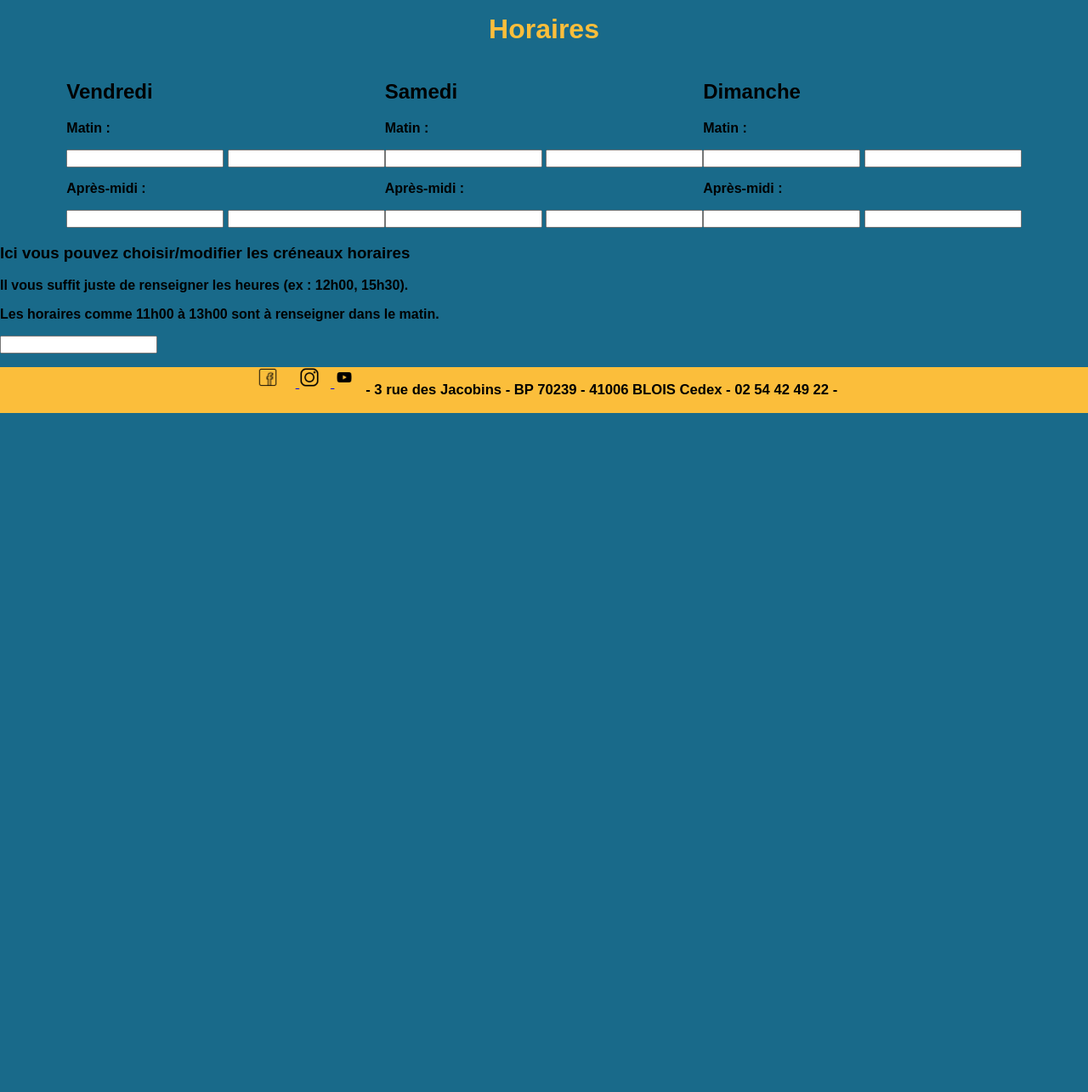
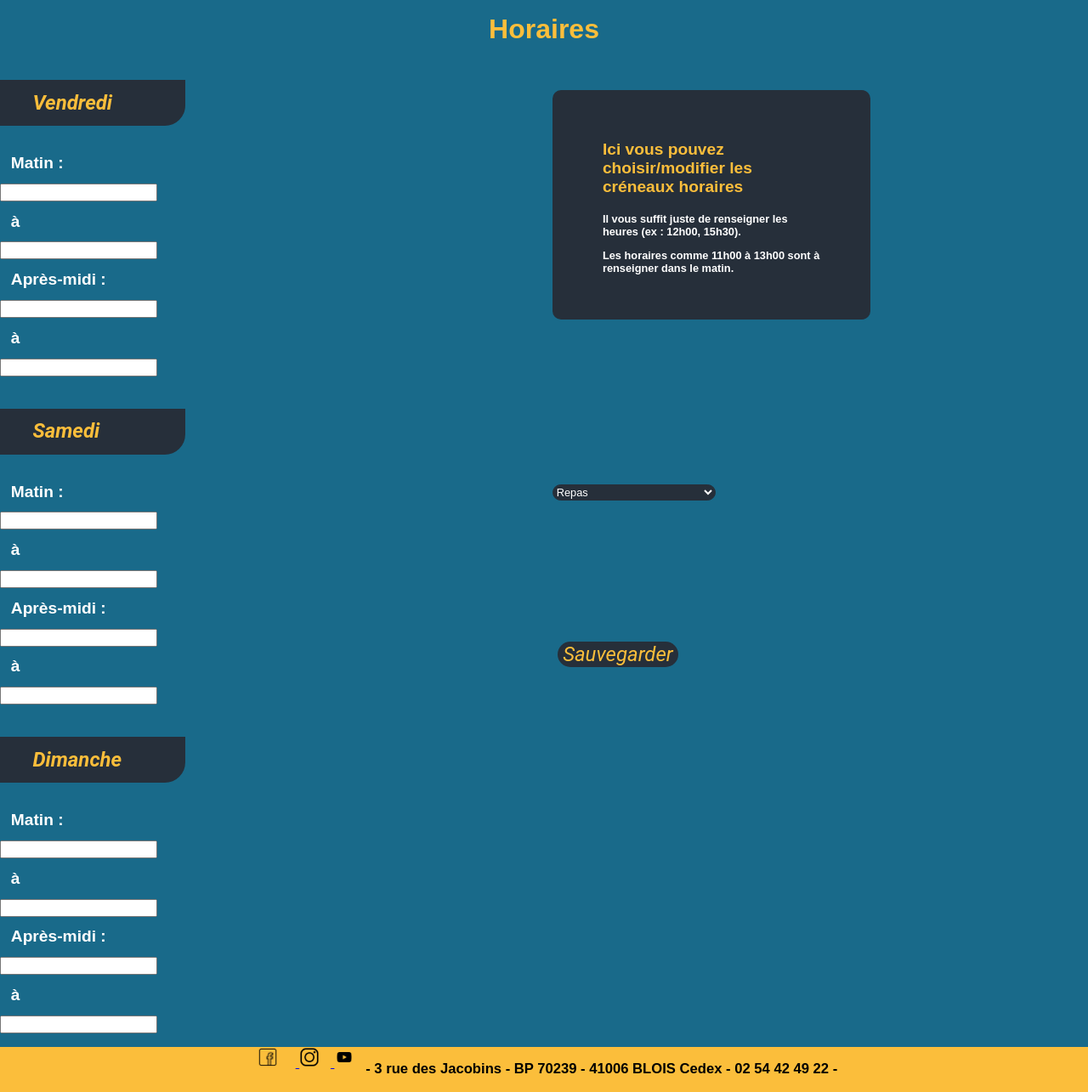
Before and after one commit to vincentprr/Projet-2a, a Flask app: page /horaires in a window 1280 px wide. Shown: the part 126-1411 px from the top of the page at 85% size. Before the commit the page ends 612 px from the top, so only its background shows below. Run offline with Flask 2, Linux system fonts and the light colour scheme.

Commit message:
création page horaires

```diff
--- a/src/static/css/style.css
+++ b/src/static/css/style.css
@@ -22,7 +22,8 @@ body {
 .titretop a {
     margin-left: 5%;
 }
-.titretop img{
+
+.titretop img {
     width: auto;
     height: 7.5vh;
 
@@ -41,7 +42,7 @@ body {
     color: #ddd;
 }
 
-.nomfest h1:first-child{
+.nomfest h1:first-child {
     margin-right: 3%;
 }
 
@@ -82,7 +83,7 @@ body {
     display: none;
 }
 
-.icon img{
+.icon img {
     width: 5vw;
     height: 5vw;
 }
@@ -100,6 +101,7 @@ main {
     align-items: center;
     margin-top: 2vh;
 }
+
 .contenant {
     height: 30em;
     width: 45em;
@@ -113,7 +115,8 @@ main {
 .contenant:hover {
     transform: translateY(-0.7em);
 }
-#image{
+
+#image {
     overflow: hidden;
     background-image: url(../images/accueil.jpg);
     background-size: cover;
@@ -122,9 +125,9 @@ main {
 
 }
 
-#image:hover{
+#image:hover {
     transform: scale(1.1);
-    filter: grayscale(0%) ;
+    filter: grayscale(0%);
     box-shadow: 0 0.8em 0.6em rgba(0, 0, 0, 0.2);
 
 
@@ -135,7 +138,7 @@ main {
     transition: backdrop-filter 0.3s;
     height: 100%;
     width: 100%;
-    color:#ddd;
+    color: #ddd;
 }
 
 .overlay h1 {
@@ -146,12 +149,12 @@ main {
     backdrop-filter: blur(4px);
 }
 
-.overlay > *{
+.overlay>* {
     opacity: 0;
     transition: opacity 0.3s;
 }
 
-.overlay:hover > *{
+.overlay:hover>* {
     opacity: 1;
 }
 
@@ -165,6 +168,7 @@ footer {
 
     margin-top: 2vh;
 }
+
 footer a {
     height: 3vh;
 }
@@ -190,48 +194,54 @@ form {
     border-radius: 10px;
     min-width: 12rem;
 }
-  form h1{
+
+form h1 {
     color: #FBBE3B;
-    text-align:center;
+    text-align: center;
 }
 
-  form p.choose-email{
+form p.choose-email {
     color: #f2f2f2;
-    text-align:center;
+    text-align: center;
 }
+
 form .inputs {
     display: flex;
     flex-direction: column;
 }
-  form .inputs *{
+
+form .inputs * {
     padding: 0.8rem;
-    border:none;
+    border: none;
     border-radius: 5px;
-    background-color:#f2f2f2;
-    outline:none;
+    background-color: #f2f2f2;
+    outline: none;
     margin-bottom: 2rem;
 }
 
-  .inscrit{
+.inscrit {
     margin-bottom: 1rem;
 }
-  form p.inscription{
+
+form p.inscription {
     font-size: 0.8rem;
     margin-bottom: 1.2rem;
     color: #fff;
 }
-  form p.inscription span{
+
+form p.inscription span {
     color: #FBBE3B;
 }
-  form button{
+
+form button {
     padding: 0.8rem 1.2rem;
     border-radius: 5px;
-    border:none;
+    border: none;
     font-size: 0.9rem;
     color: #fff;
     background-color: #FBBE3B;
-    outline:none;
-    cursor:pointer;
+    outline: none;
+    cursor: pointer;
 }
 
 
@@ -242,13 +252,16 @@ form {
         display: none;
         font-size: 3vw;
     }
+
     .topnav a.icon {
         float: left;
         display: block;
     }
+
     .nomfest {
         font-size: 4vw;
     }
+
     main {
         flex-wrap: wrap;
 
@@ -257,42 +270,124 @@ form {
     .topnav.responsive {
         position: relative;
     }
+
     .topnav.responsive .icon {
         position: absolute;
         right: 0;
         top: 0;
     }
+
     .topnav.responsive a {
         float: none;
         display: block;
         text-align: left;
 
     }
+
     .footer {
         flex-wrap: wrap;
     }
+
     .contenant {
         height: 25em;
     }
 
-    form{
+    form {
         margin-top: 0px;
     }
 }
 
 #hor {
+    margin-top: 2vh;
+    color: #FBBE3B;
+    text-align: center;
+}
+
+#mainhor h2 {
+    width: 8em;
+    height: 1.2em;
+    font-family: 'Roboto', sans-serif;
+    font-size: x-large;
+    color: #FBBE3B;
+    background-color: #262F3A;
+    font-style: italic;
+    text-align: justify;
+    padding: 1vw;
+    border-bottom-right-radius: 1em;
+    text-indent: 2vw;
+}
+
+#mainhor {
+    flex-wrap: wrap;
+    flex-basis: 70%;
+}
+
+#mainhor p{
+    font-size: 1.5vw;
+    color: white;
+    text-align: justify;
+    padding: 1vw;
+    margin: 0;
+}
+
+#ashor {
     display: flex;
-    flex-wrap: nowrap;
-    justify-content: center;
-    align-items: center;
+    flex-wrap: wrap;
     margin-top: 2vh;
+    flex-basis: 50%;
+}
+
+#main-div {
+    display: flex;
+    margin-top: 2vh;
+    margin: 0;
+}
+
+#explications {
+    flex-basis: 100%;
+    margin: 0;
+    background-color: #262F3A;
+    padding: 2.5rem 3.7rem;
+    border-radius: 10px;
+    min-width: 12rem;
+    margin-top: 2vh;
+    margin-right: 20vw;
+    margin-bottom: 20vh;
+
+}
+
+#explications h3 {
+    font-size: 1.5vw;
     color: #FBBE3B;
 }
 
-#mainhor {
-    display: flex;
-    flex-wrap: nowrap;
-    justify-content: center;
-    align-items: center;
+#event {
+    flex-basis: 100%;
+    margin: 0;
+    background-color: #262F3A;
+    border-radius: 10px;
+    border-color: #262F3A;
+    min-width: 12rem;
     margin-top: 2vh;
+    margin-right: 20vw;
+    margin-bottom: 20vh;
+    color: #fff;
+    font-size: 1vw;
 }
+
+#type input {
+    margin: 0.5vw;
+    font-family: 'Roboto', sans-serif;
+    font-size: x-large;
+    color: #FBBE3B;
+    background-color: #262F3A;
+    font-style: italic;
+    text-align: center;
+    border: none;
+    border-radius: 1em;
+}
+
+#explications p {
+    font-size: 1vw;
+    color: #fff;
+}
--- a/src/templates/horaires.html
+++ b/src/templates/horaires.html
@@ -2,48 +2,71 @@
 
 {% block content %}
 <h1 id="hor">Horaires</h1>
-<main id="mainhor">
-    <section>
+<div id="main-div">
+    <div id="mainhor">
+        <div>
             <h2>Vendredi</h2>
-        <section>
+            <div>
                 <p>Matin :</p>
                 <input type="text" name="debut" required>
+                <p>à</p>
                 <input type="text" name="fin" required>
                 <p>Après-midi :</p>
                 <input type="text" name="debut" required>
+                <p>à</p>
                 <input type="text" name="fin" required>
-        </section>
-    </section>
-    <section>
+            </div>
+        </div>
+        <br>
+        <div>
             <h2>Samedi</h2>
-        <section>
+            <div>
                 <p>Matin :</p>
                 <input type="text" name="debut" required>
+                <p>à</p>
                 <input type="text" name="fin" required>
                 <p>Après-midi :</p>
                 <input type="text" name="debut" required>
+                <p>à</p>
                 <input type="text" name="fin" required>
-        </section>
-    </section>
-    <section>
+            </div>
+        </div>
+        <br>
+        <div>
             <h2>Dimanche</h2>
-        <section>
+            <div>
                 <p>Matin :</p>
                 <input type="text" name="debut" required>
+                <p>à</p>
                 <input type="text" name="fin" required>
                 <p>Après-midi :</p>
                 <input type="text" name="debut" required>
+                <p>à</p>
                 <input type="text" name="fin" required>
-        </section>
-    </section>
-</main>
-<aside>
-    <div class="explications">
+            </div>
+        </div>
+    </div>
+    <div>
+        <div id="ashor">
+            <div id="explications">
                 <h3>Ici vous pouvez choisir/modifier les créneaux horaires</h3>
                 <p>Il vous suffit juste de renseigner les heures (ex : 12h00, 15h30).</p>
                 <p>Les horaires comme 11h00 à 13h00 sont à renseigner dans le matin.</p>
             </div>
-    <input type="select" name="">
-</aside>
+            <br>
+        </div>
+        <div id="type">
+            <select name="event" id="event">
+                <option value="1">Repas</option>
+                <option value="2">Créneau</option>
+            </select>
+            <br>
+            <input type="submit" value="Sauvegarder">
+        </div>
+    </div>
+
+
+</div>
+
 
 {% endblock %}
```
Lines whose indentation alone changed are shown as unchanged.
